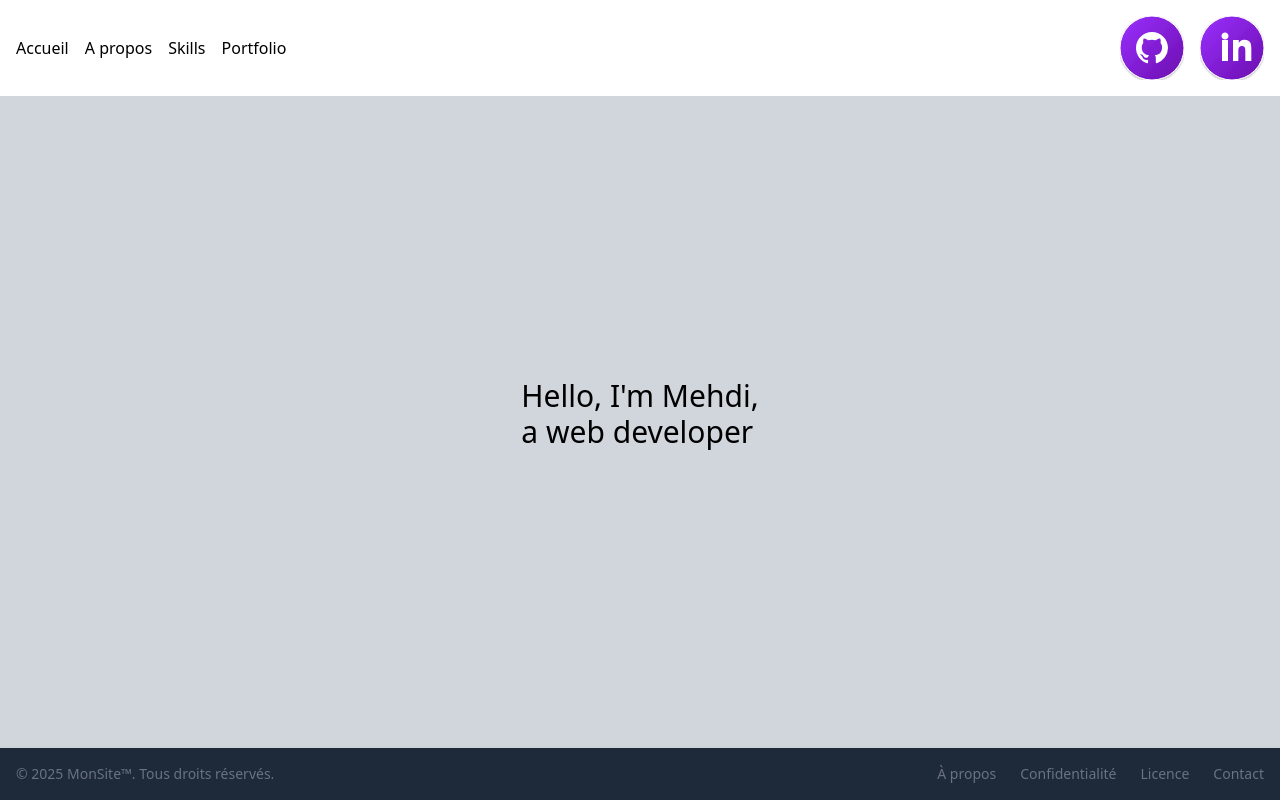
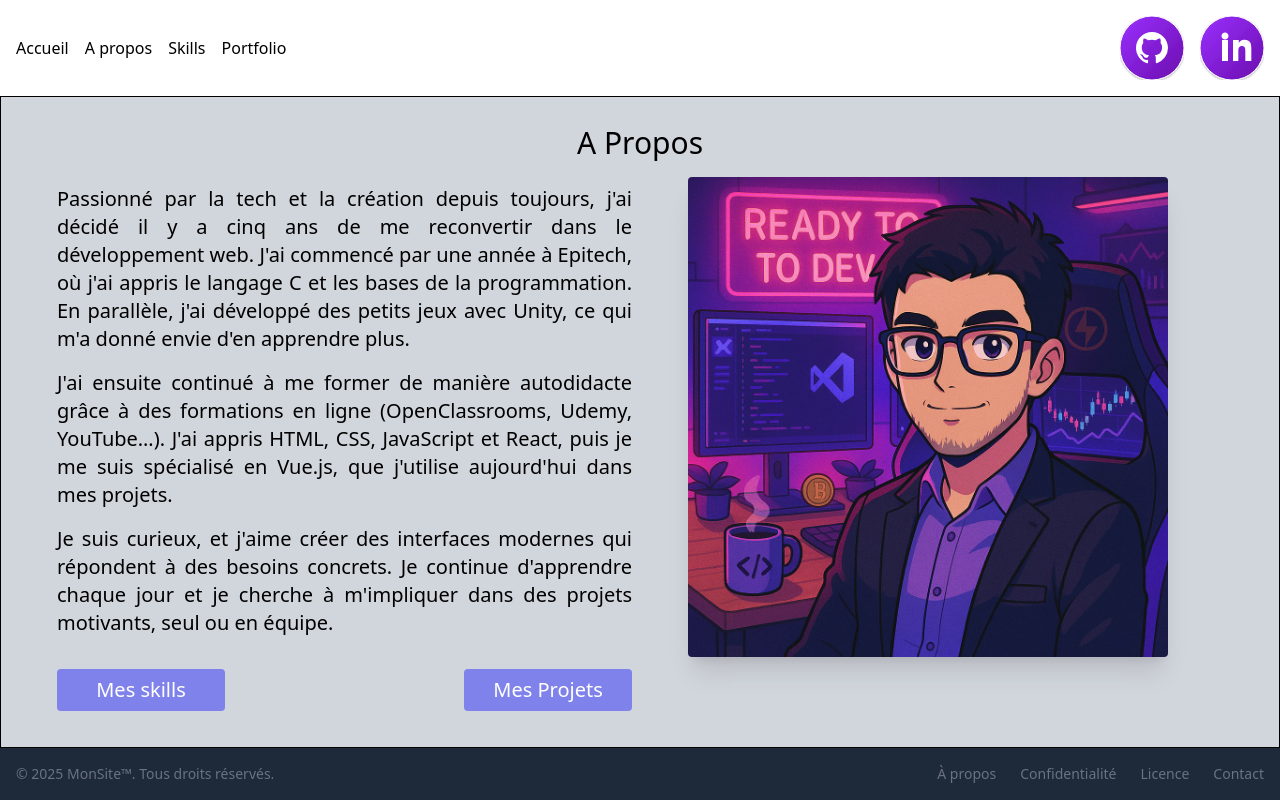
Before and after one commit to ReadyToDevNow/Portfolio, a Vue app: page /about in a window 1280 px wide. Built offline with nearby package versions, Linux system fonts and the light colour scheme.

Commit message:
feat(AboutPage): Presentation and photo

```diff
--- a/src/components/AboutPage.vue
+++ b/src/components/AboutPage.vue
@@ -1,12 +1,51 @@
 <template>
-  <main class="bg-gray-300 flex flex-grow flex-col items-center justify-center">
-    <div class="flex flex-col mb-4">
-      <span class="text-3xl">Hello, I'm Mehdi, </span>
-      <span class="text-3xl">a web developer</span>
+  <main class="bg-gray-300 flex flex-grow flex-col items-center justify-center border">
+    <h2 class="text-3xl mb-4">A Propos</h2>
+    <div class="grid grid-cols-2">
+      <div class="flex flex-col text-xl text-justify ml-12 p-2">
+        <span class="mb-4"
+          >Passionné par la tech et la création depuis toujours, j'ai décidé il y a cinq ans de me
+          reconvertir dans le développement web. J'ai commencé par une année à Epitech, où j'ai
+          appris le langage C et les bases de la programmation. En parallèle, j'ai développé des
+          petits jeux avec Unity, ce qui m'a donné envie d'en apprendre plus.</span
+        >
+
+        <span class="mb-4"
+          >J'ai ensuite continué à me former de manière autodidacte grâce à des formations en ligne
+          (OpenClassrooms, Udemy, YouTube…). J'ai appris HTML, CSS, JavaScript et React, puis je me
+          suis spécialisé en Vue.js, que j'utilise aujourd'hui dans mes projets.
+        </span>
+        <span class="mb-4">
+          Je suis curieux, et j'aime créer des interfaces modernes qui répondent à des besoins
+          concrets. Je continue d'apprendre chaque jour et je cherche à m'impliquer dans des projets
+          motivants, seul ou en équipe.</span
+        >
+        <div class="flex justify-between mt-4">
+          <button class="button">Mes skills</button>
+          <button class="button">Mes Projets</button>
+        </div>
+      </div>
+
+      <img
+        src="@/assets/profil-picture.jpg"
+        alt="photo de profil"
+        class="w-120 ml-12 rounded shadow-xl"
+      />
     </div>
   </main>
 </template>
 
 <script setup></script>
 
-<style></style>
+<style>
+.button {
+  background-color: rgba(0, 0, 255, 0.393);
+  width: calc(var(--spacing) * 42);
+  border-radius: 0.25rem;
+  color: white;
+  height: 2.6rem;
+  box-shadow: var(--shadow-xl);
+  border: none;
+  cursor: pointer;
+}
+</style>
```
Also changed, not shown: src/assets/profil-picture.jpg (added).
